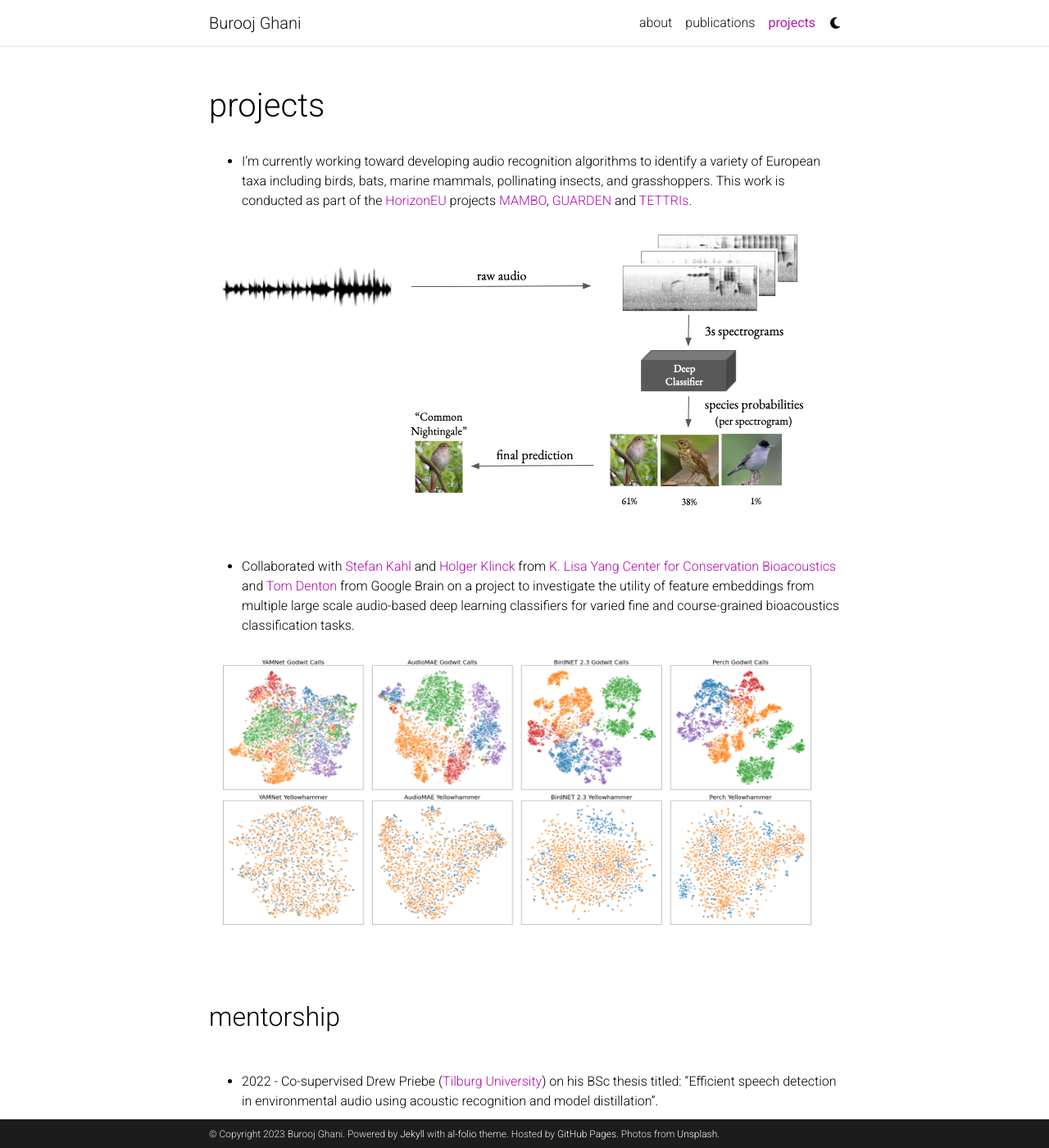
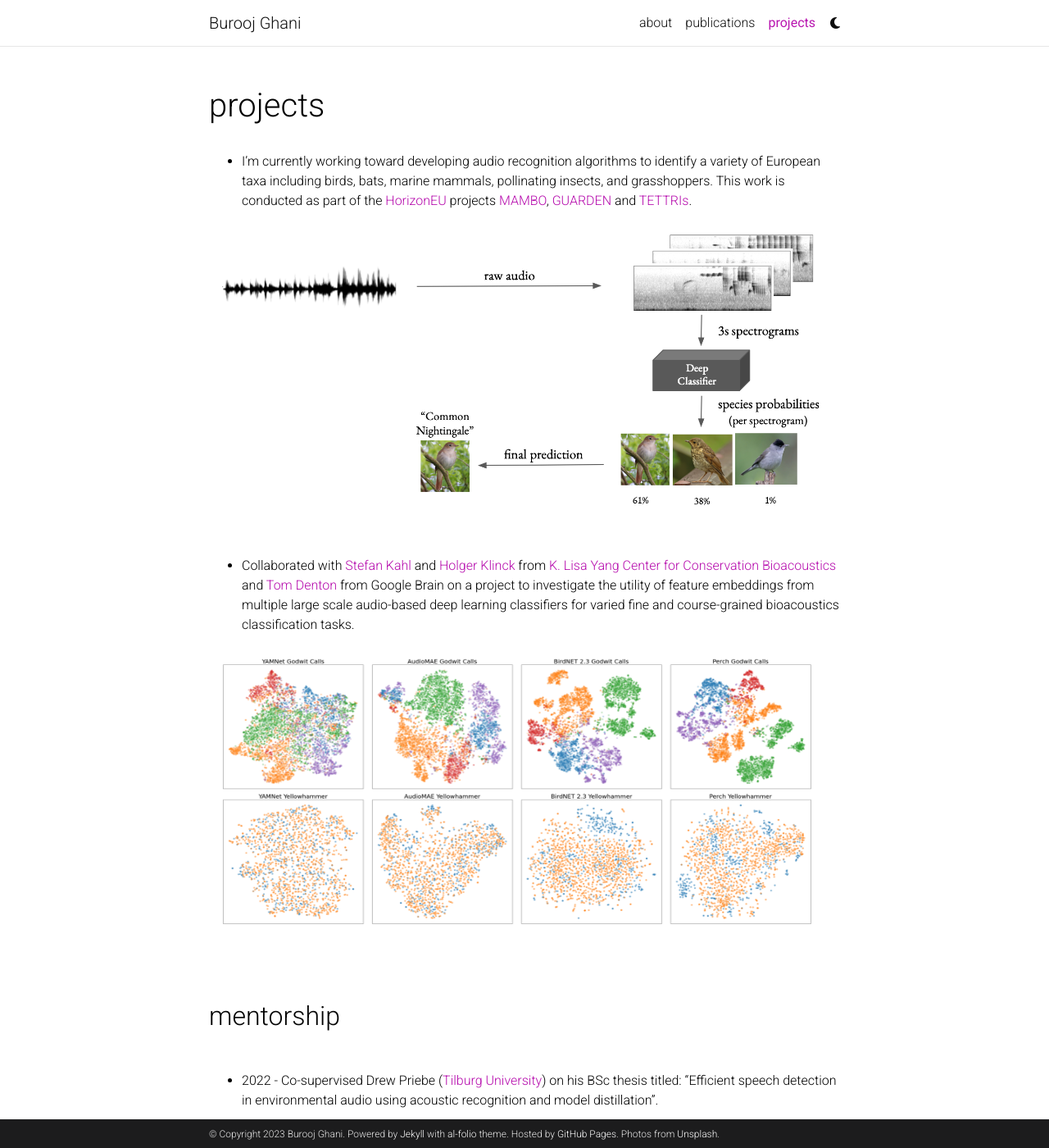
Before and after one commit to bghani/bghani.github.io, a Jekyll site: the page built from _pages/teaching.md, in a window 1280 px wide and 1400 px high. Shown: the whole window at 82% size. Built offline with Jekyll 4.4.1, drawn with Linux system fonts in a browser that asks for light colours; full-size pictures stand in for the smaller copies a plugin makes; comment, search, counter and statistics services are not loaded; a style sheet for code colours, icons or effects is not loaded.

Commit message:
trying new size for figures

```diff
--- a/_pages/teaching.md
+++ b/_pages/teaching.md
@@ -10,7 +10,9 @@
 - I'm currently working toward developing audio recognition algorithms to identify a variety of European taxa including birds, bats, marine mammals, pollinating insects, and grasshoppers. This work is conducted as part of the [HorizonEU](https://research-and-innovation.ec.europa.eu/funding/funding-opportunities/funding-programmes-and-open-calls/horizon-europe_en) projects [MAMBO](https://mambo-project.eu), [GUARDEN](https://guarden.org) and [TETTRIs](https://www.ecsa.ngo/cases/tettris/).
 
 
-{% include figure.html path="assets/img/pipeline.jpg" title="example image" width="750px" height="350px" %}
+
+{% include figure.html path="assets/img/pipeline.jpg" title="example image" width="100%" class="img-fluid" %}
+
 
 <br>
 
--- a/_sass/_base.scss
+++ b/_sass/_base.scss
@@ -1076,3 +1076,8 @@
     padding-top: 0.5rem;
   }
 }
+
+.img-fluid {
+  max-width: 100%;
+  height: auto;
+}
```
